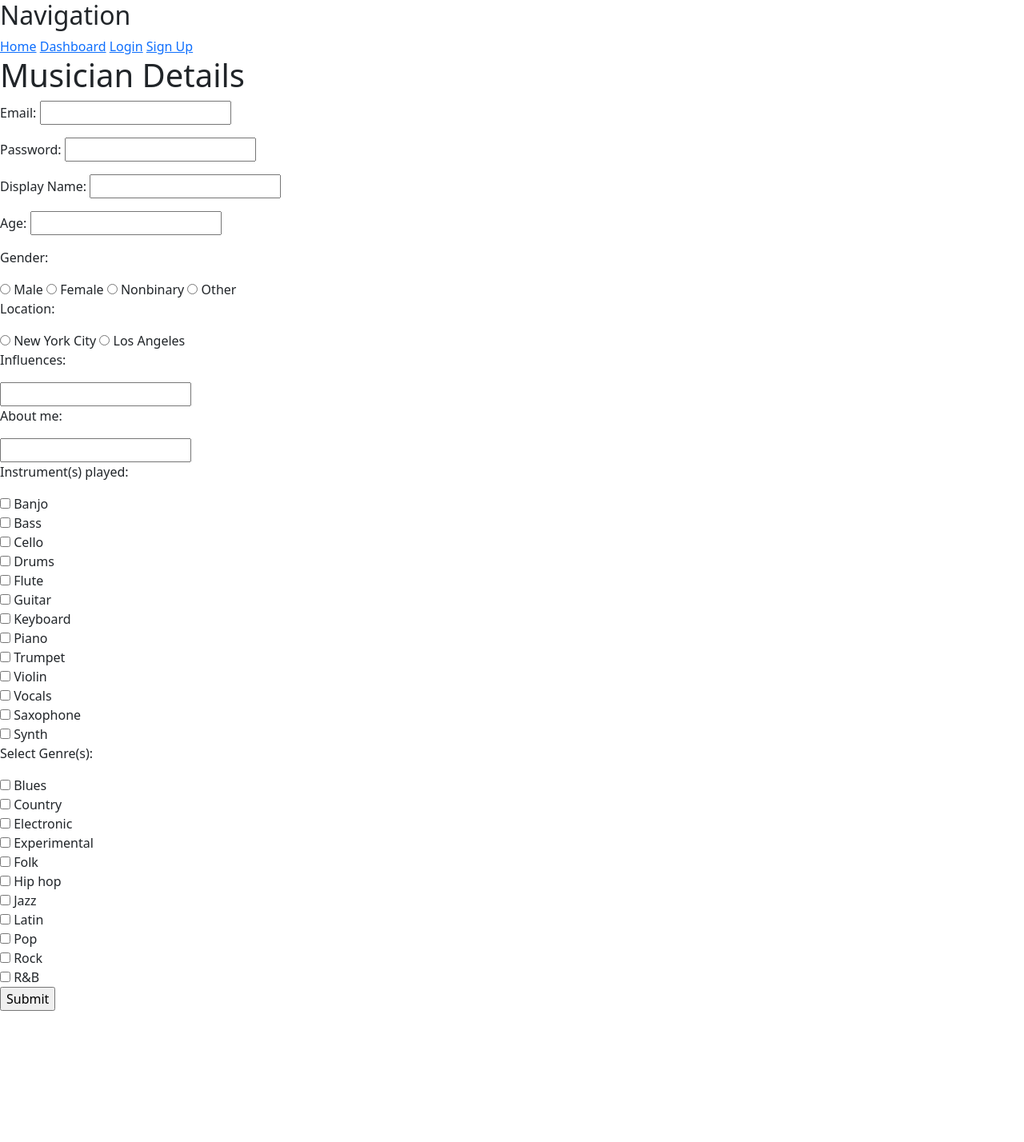
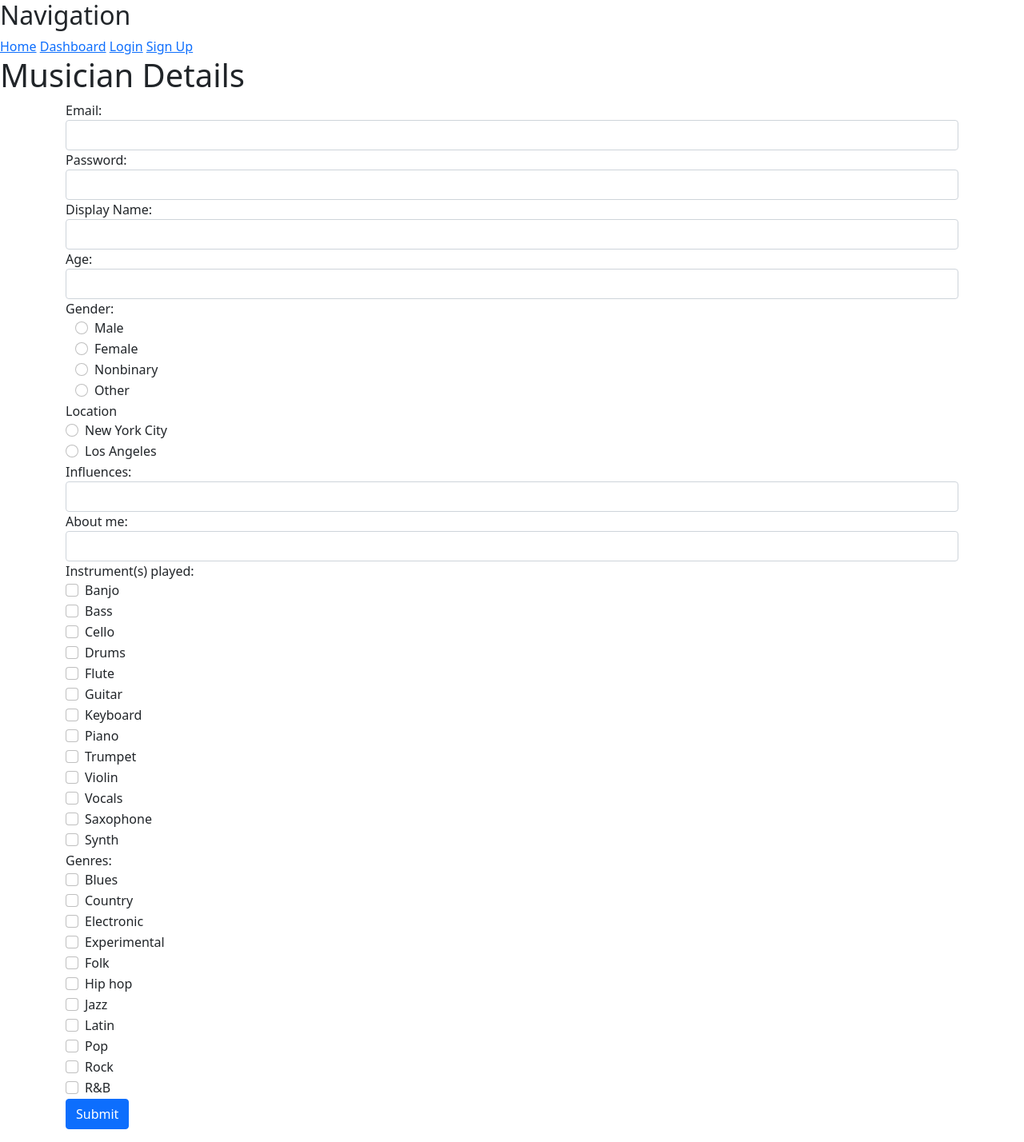
Before and after one commit to rachelmcginn/instajam, a Flask app: page /create-musician in a window 1280 px wide. Shown: the whole page at 80% size. Before the commit the page ends 1264 px from the top, so only its background shows below. Run offline with Flask 2, Linux system fonts and the light colour scheme; some libraries are stand-ins or nearby versions.

Commit message:
Updated create-musician styling with bootstrap

```diff
--- a/templates/create-musician.html
+++ b/templates/create-musician.html
@@ -3,101 +3,254 @@
 
 {% block body %}
   <h1>Musician Details</h1>
-  <form action="/handle-create-musician" method="POST">
-    <p>
-      Email: <input type="text" name="email">
-    </p>
+    <div class="container">
+      <form action="/handle-create-musician" method="POST">
+        <div class="form-group">
+          Email: <input type="text" class="form-control" name="email">
+        </div>
+        <div class="form-group">
+          Password: <input type="password" class="form-control" name="password">
+        </div>
 
-    <p>
-      Password: <input type="password" name="password">
-    </p>
+        <!--Password repeat form-->
 
-    <!--Repeat pw form-->
+        <div class="form-group">
+          Display Name: <input type="text" class="form-control" name="display_name">
+        </div>
 
-    <p>
-      Display Name: <input type="text" name="display_name">
-    </p>
+        <div class="form-group">
+          Age: <input type="text" class="form-control" name="age">
+        </div>
 
-    <p>
-      Age: <input type="text" name="age">
-    </p>
+          <!-- gender and location rendering as "on" in db -->
 
-    <p>Gender:</p>
-    <input type="radio" id="male" name="gender">
-    <label for="male">Male</label>
-    <input type="radio" id="female" name="gender">
-    <label for="female">Female</label>
-    <input type="radio" id="nonbinary" name="gender">
-    <label for="nonbinary">Nonbinary</label>
-    <input type="radio" id="other" name="gender">
-    <label for="other">Other</label>
+          Gender:
+        <div class="container">
 
-    <p>Location: </p>
-    <input type="radio" id="New York City" name="location">
-    <label for="New York City">New York City</label>
-    <input type="radio" id="Los Angeles" name="location">
-    <label for="Los Angeles">Los Angeles</label>
-
-    <p>Influences:</p>
-    <input type="text" name="influences">
-
-    <p>About me:</p>
-    <input type="text" name="description">
-
-    <p>Instrument(s) played:</p>
-    <input type="checkbox" id="banjo" name="skills" value="banjo">
-    <label for="banjo">Banjo</label><br>
-    <input type="checkbox" id="bass" name="skills" value="bass">
-    <label for="bass">Bass</label><br>
-    <input type="checkbox" id="cello" name="skills" value="cello">
-    <label for="cello">Cello</label><br>
-    <input type="checkbox" id="drums" name="skills" value="drums">
-    <label for="drums">Drums</label><br>
-    <input type="checkbox" id="flute" name="skills" value="flute">
-    <label for="flute">Flute</label><br>
-    <input type="checkbox" id="guitar" name="skills" value="guitar">
-    <label for="guitar">Guitar</label><br>
-    <input type="checkbox" id="keyboard" name="skills" value="keyboard">
-    <label for="keyboard">Keyboard</label><br>
-    <input type="checkbox" id="piano" name="skills" value="piano">
-    <label for="piano">Piano</label><br>
-    <input type="checkbox" id="trumpet" name="skills" value="trumpet">
-    <label for="trumpet">Trumpet</label><br>
-    <input type="checkbox" id="violin" name="skills" value="violin">
-    <label for="violin">Violin</label><br>
-    <input type="checkbox" id="vocals" name="skills" value="vocals">
-    <label for="vocals">Vocals</label><br>
-    <input type="checkbox" id="saxophone" name="skills" value="saxophone">
-    <label for="saxophone">Saxophone</label><br>
-    <input type="checkbox" id="synth" name="skills" value="synth">
-    <label for="synth">Synth</label><br>
-
-    <p>Select Genre(s):</p>
-    <input type="checkbox" id="blues" name="genres" value="blues">
-    <label for="blues">Blues</label><br>
-    <input type="checkbox" id="country" name="genres" value="country">
-    <label for="country">Country</label><br>
-    <input type="checkbox" id="electronic" name="genres" value="electronic">
-    <label for="electronic">Electronic</label><br>
-    <input type="checkbox" id="experimental" name="genres" value="experimental">
-    <label for="experimental">Experimental</label><br>
-    <input type="checkbox" id="folk" name="genres" value="folk">
-    <label for="folk">Folk</label><br>
-    <input type="checkbox" id="hip hop" name="genres" value="hip hop">
-    <label for="hip hop">Hip hop</label><br>
-    <input type="checkbox" id="jazz" name="genres" value="jazz">
-    <label for="jazz">Jazz</label><br>
-    <input type="checkbox" id="latin" name="genres" value="latin">
-    <label for="latin">Latin</label><br>
-    <input type="checkbox" id="pop" name="genres" value="pop">
-    <label for="pop">Pop</label><br>
-    <input type="checkbox" id="Rock" name="genres" value="rock">
-    <label for="rock">Rock</label><br>
-    <input type="checkbox" id="R&B" name="genres" value="R&B">
-    <label for="R&B">R&B</label><br>
+          <div class="form-check">
+            <label class="form-check-label" for="male">Male
+              <input type="radio" class="form-check-input" id="Male" name="gender">
+            </label>
+          </div>
 
 
-      <p><input type="submit"></p>
-  </form>
+          <div class="form-check">
+            <label for="female">Female
+              <input type="radio" class="form-check-input" id="Female" name="gender">
+            </label>
+          </div>
 
-{% endblock %}
+
+          <div class="form-check">
+            <label for="nonbinary">Nonbinary
+              <input type="radio" class="form-check-input" id="Nonbinary" name="gender">
+            </label>
+          </div>
+
+          <div class="form-check">
+            <label for="other">Other
+              <input type="radio" class="form-check-input" id="Other" name="gender">
+            </label>
+          </div>
+      </div>
+
+        Location
+        <div class="form-check">
+          <label for="New York City">New York City
+            <input type="radio" class="form-check-input" id="New York City" name="location">
+          </label>
+        </div>
+
+        <div class="form-check">
+          <label for="Los Angeles">Los Angeles
+            <input type="radio" class="form-check-input" id="Los Angeles" name="location">
+          </label>
+        </div>
+
+        <!-- fix gender and location -->
+        Influences:
+        <div class="form-group">
+          <input type="text" class="form-control" name="influences">
+        </div>
+
+        About me:
+        <div class="form-group">
+          <input type="text" class="form-control" name="description">
+        </div>
+
+        Instrument(s) played:
+        <div class="form-check">
+          <input class="form-check-input" type="checkbox" id="banjo" name="skills" value="banjo">
+          <label class="form-check-label" for="banjo">
+            Banjo
+          </label>
+        </div>
+
+        <div class="form-check">
+          <input class="form-check-input" type="checkbox" id="bass" name="skills" value="bass">
+          <label class="form-check-label" for="bass">
+            Bass
+          </label>
+        </div>
+
+        <div class="form-check">
+          <input class="form-check-input" type="checkbox" id="cello" name="skills" value="cello">
+          <label class="form-check-label" for="cello">
+            Cello
+          </label>
+        </div>
+
+        <div class="form-check">
+          <input class="form-check-input" type="checkbox" id="drums" name="skills" value="drums">
+          <label class="form-check-label" for="drums">
+            Drums
+          </label>
+        </div>
+
+        <div class="form-check">
+          <input class="form-check-input" type="checkbox" id="flute" name="skills" value="flute">
+          <label class="form-check-label" for="flute">
+            Flute
+          </label>
+        </div>
+
+        <div class="form-check">
+          <input class="form-check-input" type="checkbox" id="guitar" name="skills" value="guitar">
+          <label class="form-check-label" for="guitar">
+            Guitar
+          </label>
+        </div>
+
+        <div class="form-check">
+          <input class="form-check-input" type="checkbox" id="keyboard" name="skills" value="keyboard">
+          <label class="form-check-label" for="keyboard">
+            Keyboard
+          </label>
+        </div>
+
+        <div class="form-check">
+          <input class="form-check-input" type="checkbox" id="piano" name="skills" value="piano">
+          <label class="form-check-label" for="piano">
+            Piano
+          </label>
+        </div>
+
+        <div class="form-check">
+          <input class="form-check-input" type="checkbox" id="trumpet" name="skills" value="trumpet">
+          <label class="form-check-label" for="trumpet">
+            Trumpet
+          </label>
+        </div>
+
+        <div class="form-check">
+          <input class="form-check-input" type="checkbox" id="violin" name="skills" value="violin">
+          <label class="form-check-label" for="violin">
+            Violin
+          </label>
+        </div>
+
+        <div class="form-check">
+          <input class="form-check-input" type="checkbox" id="vocals" name="skills" value="vocals">
+          <label class="form-check-label" for="vocals">
+            Vocals
+          </label>
+        </div>
+
+        <div class="form-check">
+          <input class="form-check-input" type="checkbox" id="saxophone" name="skills" value="saxophone">
+          <label class="form-check-label" for="saxophone">
+            Saxophone
+          </label>
+        </div>
+
+        <div class="form-check">
+          <input class="form-check-input" type="checkbox" id="synth" name="skills" value="synth">
+          <label class="form-check-label" for="synth">
+            Synth
+          </label>
+        </div>
+
+        Genres:
+        <div class="form-check">
+          <input class="form-check-input" type="checkbox" id="blues" name="genres" value="blues">
+          <label class="form-check-label" for="blues">
+            Blues
+          </label>
+        </div>
+
+        <div class="form-check">
+          <input class="form-check-input" type="checkbox" id="country" name="genres" value="country">
+          <label class="form-check-label" for="country">
+            Country
+          </label>
+        </div>
+
+        <div class="form-check">
+          <input class="form-check-input" type="checkbox" id="electronic" name="genres" value="electronic">
+          <label class="form-check-label" for="electronic">
+            Electronic
+          </label>
+        </div>
+
+        <div class="form-check">
+          <input class="form-check-input" type="checkbox" id="experimental" name="genres" value="experimental">
+          <label class="form-check-label" for="experimental">
+            Experimental
+          </label>
+        </div>
+
+        <div class="form-check">
+          <input class="form-check-input" type="checkbox" id="folk" name="genres" value="folk">
+          <label class="form-check-label" for="folk">
+            Folk
+          </label>
+        </div>
+
+        <div class="form-check">
+          <input class="form-check-input" type="checkbox" id="hip hop" name="genres" value="hip hop">
+          <label class="form-check-label" for="hip hop">
+            Hip hop
+          </label>
+        </div>
+
+        <div class="form-check">
+          <input class="form-check-input" type="checkbox" id="jazz" name="genres" value="jazz">
+          <label class="form-check-label" for="jazz">
+            Jazz
+          </label>
+        </div>
+
+        <div class="form-check">
+          <input class="form-check-input" type="checkbox" id="latin" name="genres" value="latin">
+          <label class="form-check-label" for="latin">
+            Latin
+          </label>
+        </div>
+
+        <div class="form-check">
+          <input class="form-check-input" type="checkbox" id="pop" name="genres" value="pop">
+          <label class="form-check-label" for="pop">
+            Pop
+          </label>
+        </div>
+
+        <div class="form-check">
+          <input class="form-check-input" type="checkbox" id="Rock" name="genres" value="rock">
+          <label class="form-check-label" for="rock">
+            Rock
+          </label>
+        </div>
+
+        <div class="form-check">
+          <input class="form-check-input" type="checkbox" id="R&B" name="genres" value="R&B">
+          <label class="form-check-label" for="R&B">
+            R&B
+          </label>
+        </div>
+
+        <p><input type="submit" class="btn btn-primary"></p>
+
+      </form>
+  </div>
+
+    {% endblock %}
```
Also changed, not shown: templates/create-band.html (+8 -1 lines).
